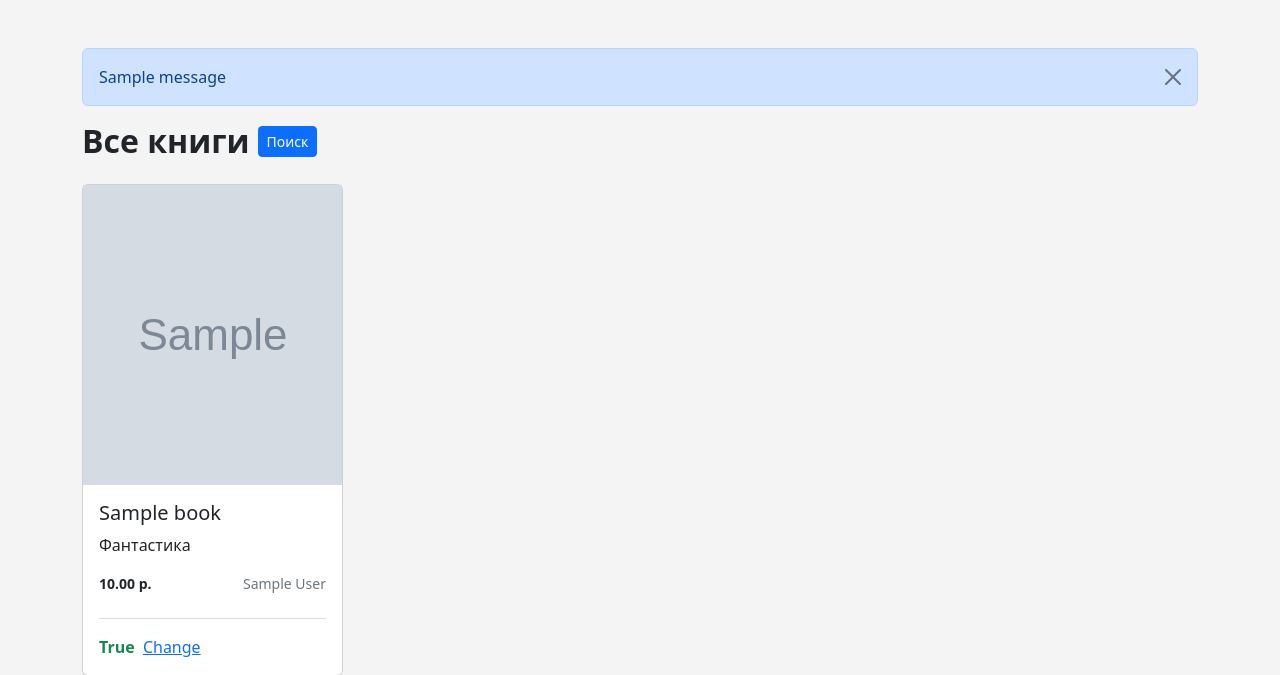
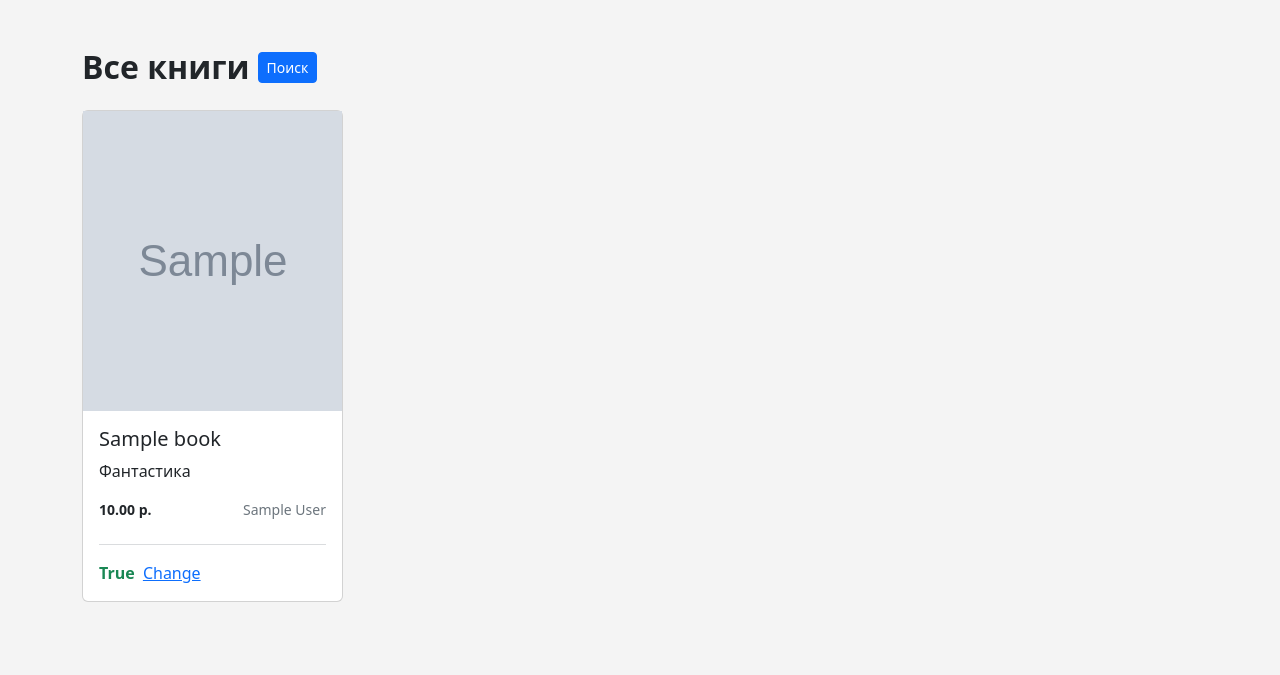
Before and after one commit to dkhrom/book_store, a Django app: page / in a window 1280 px wide. Shown: the part 56-731 px from the top of the page. Run offline with Django 3.2, Linux system fonts and the light colour scheme; tables that the repository leaves empty hold one stand-in row (values such as "Sample post"); grey boxes marked "Sample" are stand-in pictures; one stand-in notice (Sample message) is shown; parts of the project's set-up code (start-up, migrations or seed data) failed here and were passed over; some libraries are stand-ins or nearby versions.

Commit message:
Update index.html

```diff
--- a/templates/app/index.html
+++ b/templates/app/index.html
@@ -8,16 +8,6 @@
 {% block content %}
 <section class="py-5">
 	<div class="container">
-
-		{% if messages %}
-		<div class="alert alert-primary alert-dismissible fade show" role="alert">
-			{% for message in messages %}
-			{{ message|safe }}
-			{% endfor %}
-			<button type="button" class="btn-close" data-bs-dismiss="alert" aria-label="Close"></button>
-		</div>
-		{% endif %}
-
 		<div class="d-flex align-items-center mb-4">
 			<h1 class="fs-2 fw-bold mb-0 me-2">Все книги</h1>
 			<button class="btn btn-sm btn-primary" type="button" data-bs-toggle="offcanvas"
```
